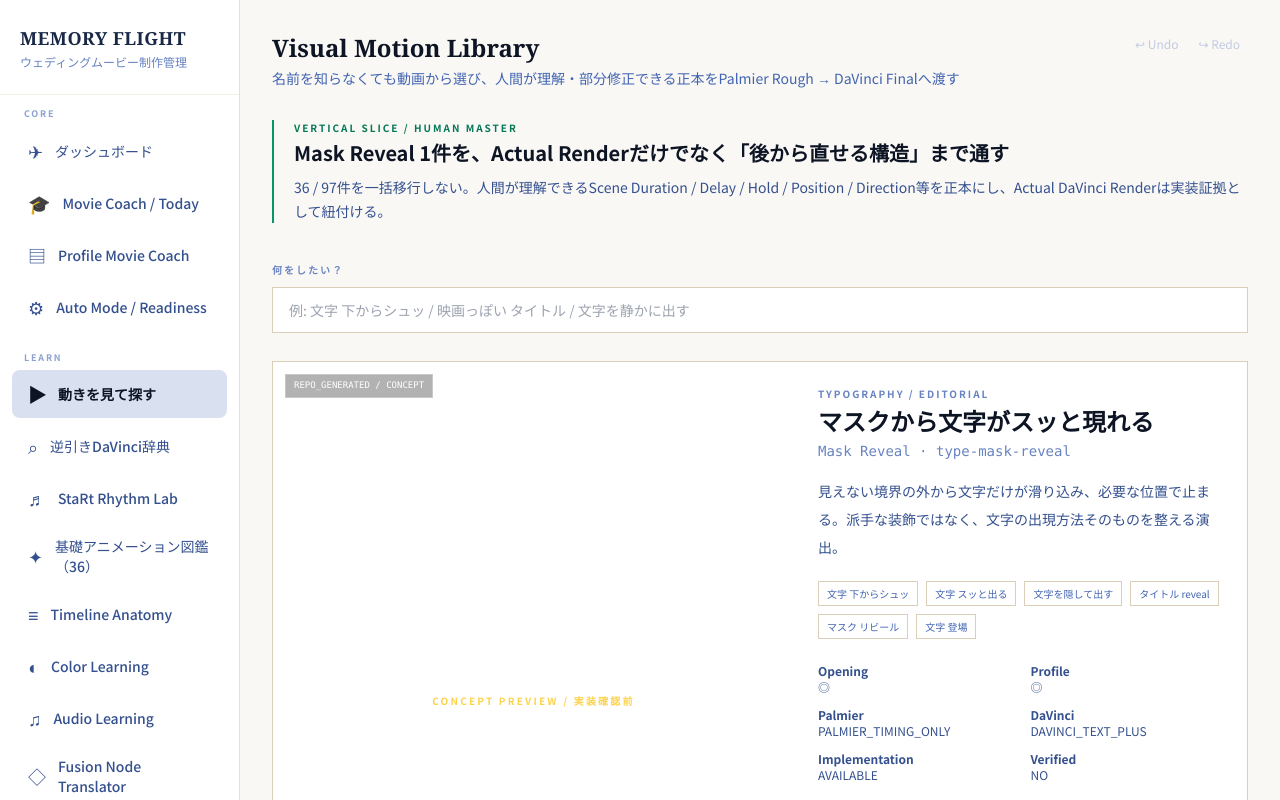
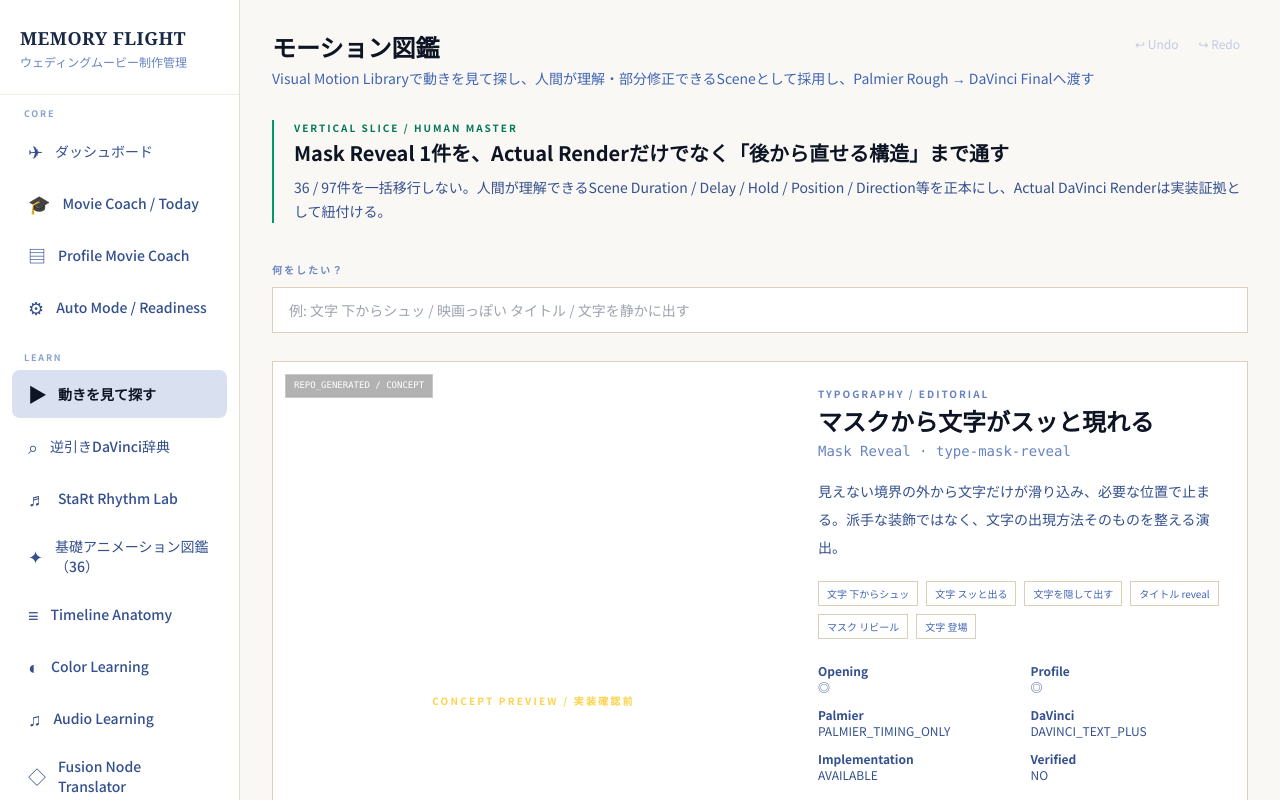
Before and after one commit to m-shogo/wedding-project, a React (Vite) app in the folder movie-dashboard/: page /movie-coach/motion-library in a window 1280 px wide. Shown: the top 800 px of the page. Built offline with nearby package versions, Linux system fonts and the light colour scheme.

Commit message:
movie: モーション図鑑を画面上の正式名称へ反映

```diff
--- a/movie-dashboard/src/pages/VisualMotionLibrary.tsx
+++ b/movie-dashboard/src/pages/VisualMotionLibrary.tsx
@@ -16,8 +16,8 @@ export function VisualMotionLibrary() {
   return (
     <div>
       <Header
-        title="Visual Motion Library"
-        description="名前を知らなくても動画から選び、人間が理解・部分修正できる正本をPalmier Rough → DaVinci Finalへ渡す"
+        title="モーション図鑑"
+        description="Visual Motion Libraryで動きを見て探し、人間が理解・部分修正できるSceneとして採用し、Palmier Rough → DaVinci Finalへ渡す"
       />
 
       <section className="mb-8 border-l-2 border-emerald-600 pl-5">
```
